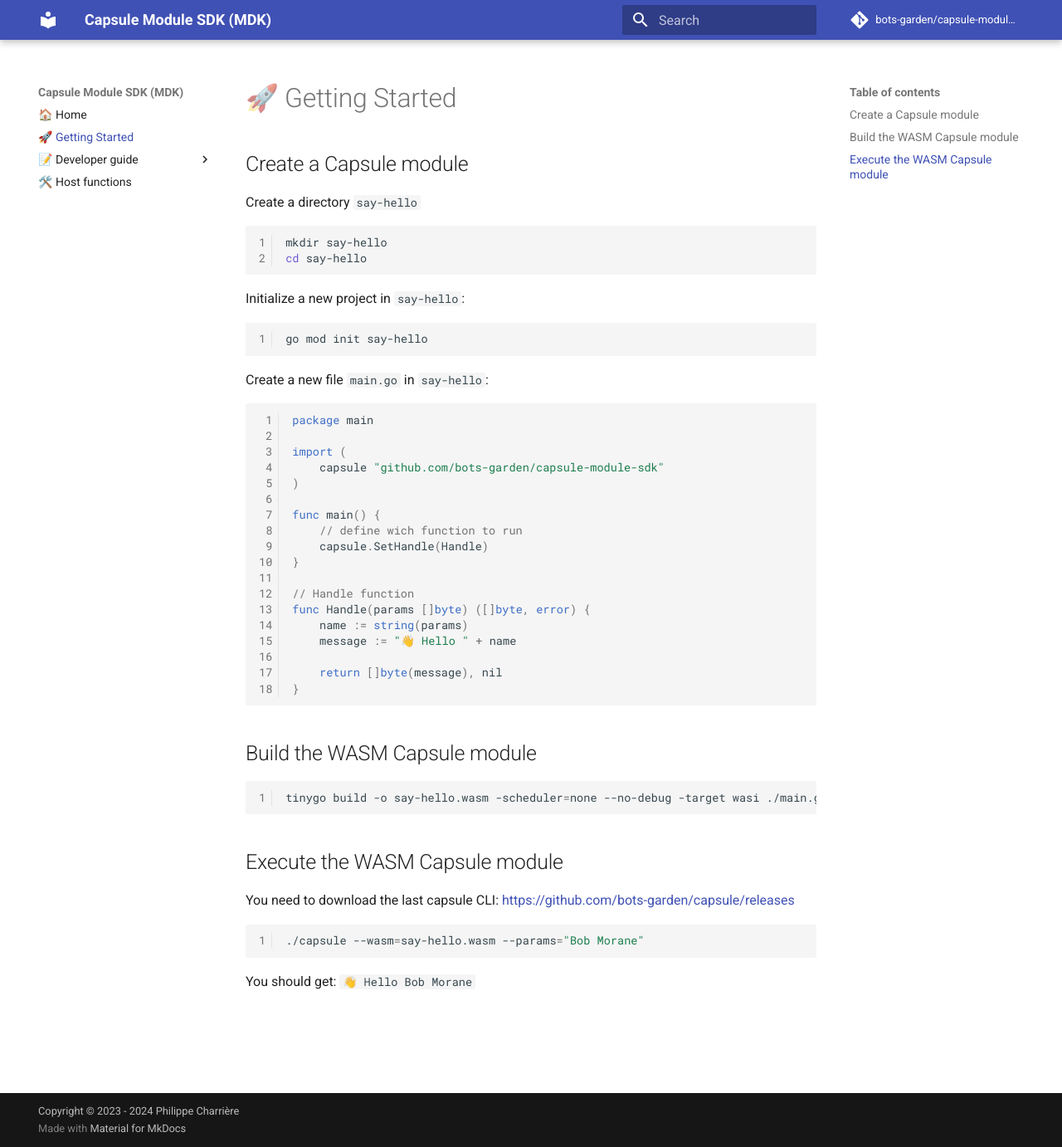
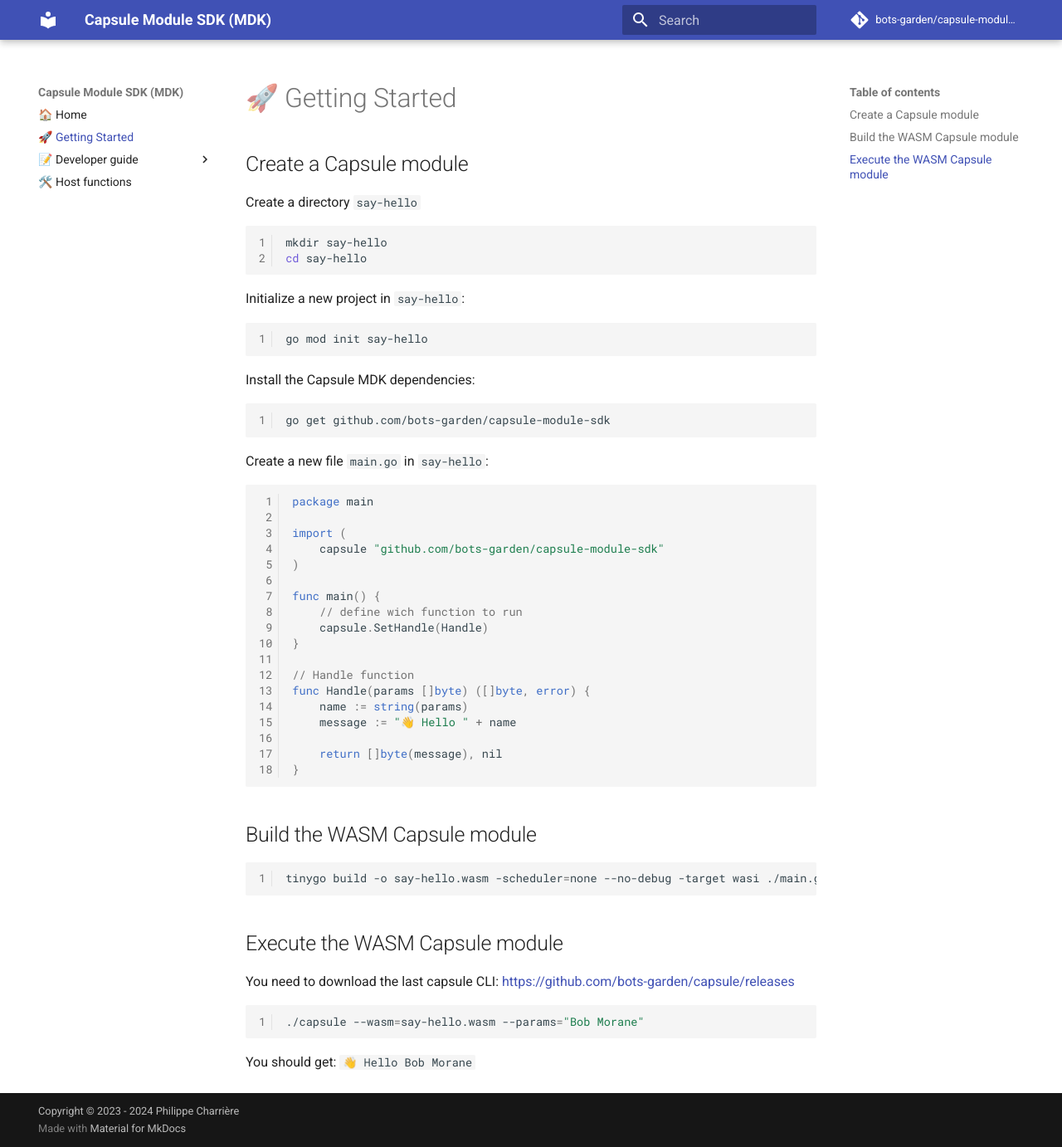
Before and after one commit to bots-garden/capsule-module-sdk, an MkDocs documentation site: the page built from docs/getting-started.md, in a window 1280 px wide and 1382 px high. Shown: the whole window at 83% size. Built offline with MkDocs 1.6.1 and Material for MkDocs 9.7.7, drawn with Linux system fonts in a browser that asks for light colours; comment, search, counter and statistics services are not loaded.

Commit message:
🛟 Updated.

````diff
--- a/docs/getting-started.md
+++ b/docs/getting-started.md
@@ -14,6 +14,12 @@
 ```bash
 go mod init say-hello
 ```
+
+Install the Capsule MDK dependencies:
+```bash
+go get github.com/bots-garden/capsule-module-sdk
+```
+
 
 Create a new file `main.go` in `say-hello`:
 
````
Also changed, not shown: docs/first-cli-module.md (+1 -1 lines), docs/first-http-module.md (+1 -1 lines).
